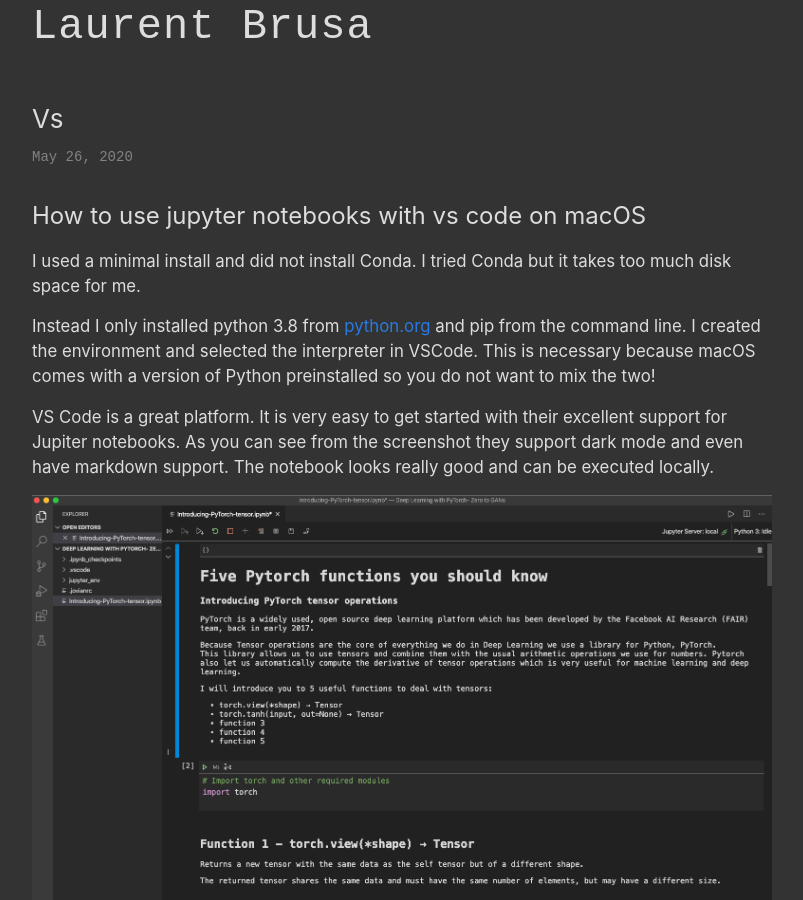
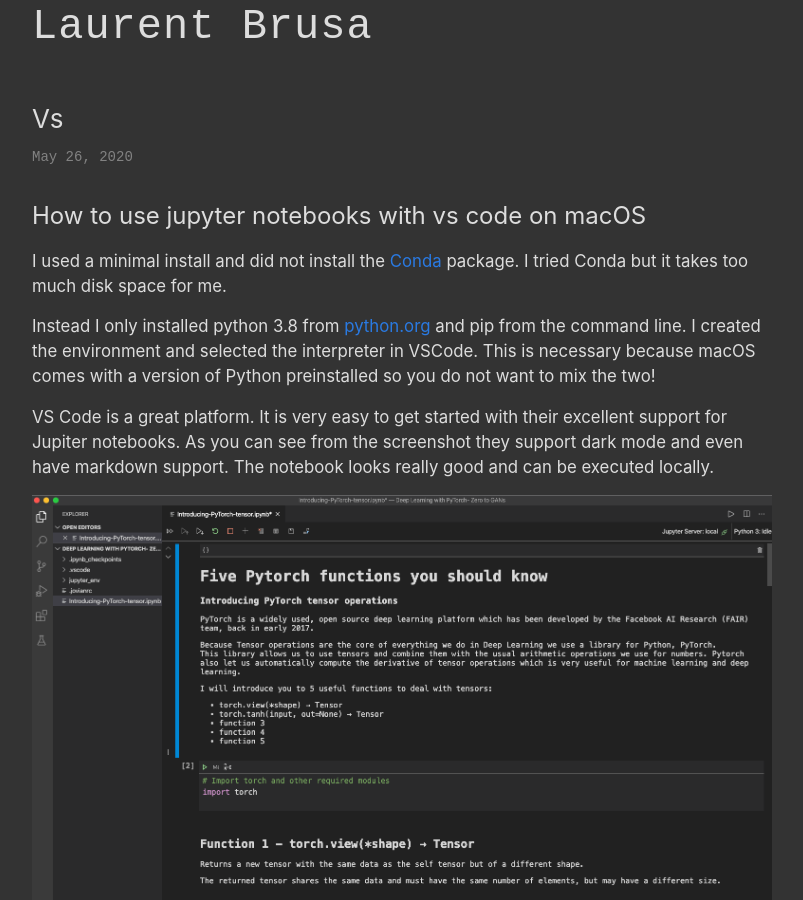
Before and after one commit to pymultitudes/pymultitudes.github.io, a Jekyll site: the page built from _posts/2020-05-26-vs.md, in a window 1280 px wide and 900 px high. Shown: the whole window, without its empty margins (238-1041 px from the left). Built offline with Jekyll 4.4.1, drawn with Linux system fonts in a browser that asks for light colours; our own code applies the rules of GitHub Pages for plain Markdown files.

Commit message:
Update 2020-05-26-vs.md

```diff
--- a/_posts/2020-05-26-vs.md
+++ b/_posts/2020-05-26-vs.md
@@ -1,6 +1,6 @@
 # How to use jupyter notebooks with vs code on macOS
 
-I used a minimal install and did not install Conda. I tried Conda but it takes too much disk space for me.
+I used a minimal install and did not install the [Conda](https://docs.conda.io/en/latest/) package. I tried Conda but it takes too much disk space for me.
 
 Instead I only installed python 3.8 from [python.org](https://www.python.org/downloads/) and pip from the command line. I created the environment and selected the interpreter in VSCode. This is necessary because macOS comes with a version of Python preinstalled so you do not want to mix the two!
 
```
